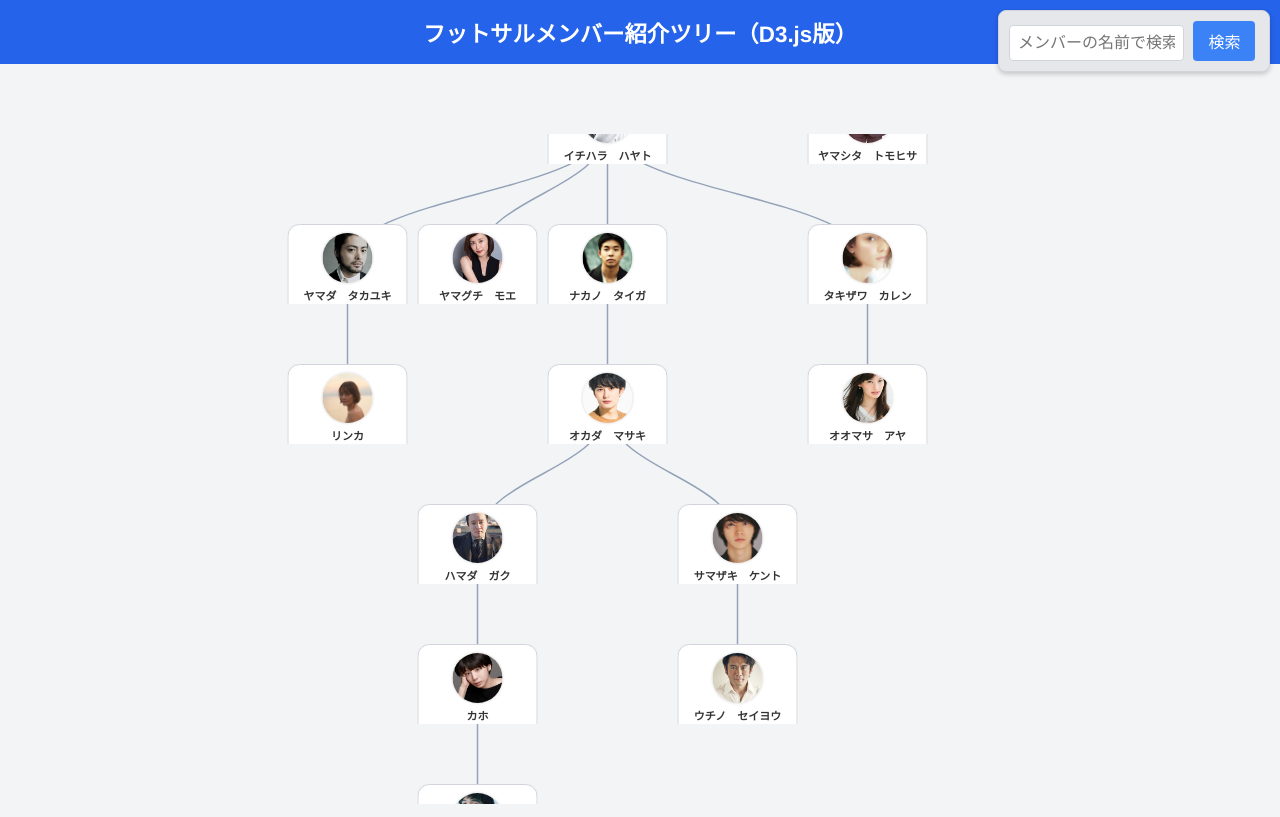
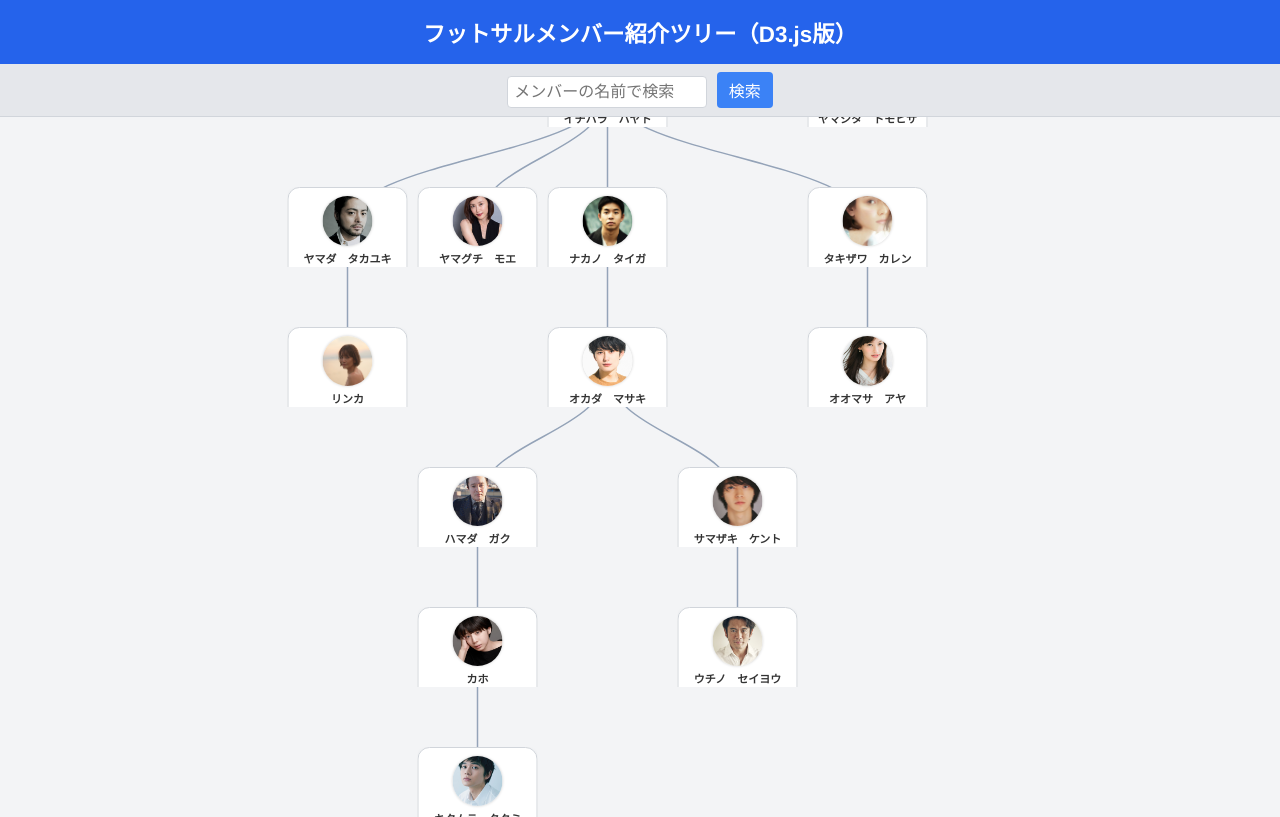
Before and after one commit to kzk-jp/Senju-Caribbeans, a plain HTML site: page index.html in a window 1280 px wide. Drawn offline with nearby package versions, Linux system fonts and the light colour scheme.

Commit message:
Update index.html

```diff
--- a/index.html
+++ b/index.html
@@ -25,32 +25,32 @@
 
         /* Search container styling */
         #search-container {
-            /* フローティング表示 */
-            position: fixed; /* 画面に固定 */
-            top: 10px; /* 上から10px */
-            right: 10px; /* 右から10px */
-            padding: 10px;
+            /* フローティング解除 */
+            position: static; /* 元の位置に戻す */
+            top: auto;
+            right: auto;
+            padding: 8px; /* 縦幅を小さくするためにpaddingを調整 */
             background-color: #e5e7eb; /* Tailwind gray-200 */
-            border: 1px solid #d1d5db; /* Tailwind gray-300 */
-            border-radius: 8px; /* 角を少し丸く */
-            z-index: 100; /* ツリーより前面に表示 */
-            box-shadow: 0 2px 5px rgba(0, 0, 0, 0.2); /* 影を追加 */
-            text-align: left; /* テキストを左寄せに */
-            width: 250px; /* 検索コンテナの幅 */
+            border-bottom: 1px solid #d1d5db; /* Tailwind gray-300 */
+            border-radius: 0; /* 角丸を解除 */
+            z-index: auto; /* z-indexを解除 */
+            box-shadow: none; /* 影を解除 */
+            text-align: center; /* 中央寄せに戻す */
+            width: auto; /* 幅の固定を解除 */
         }
 
         #search-container input[type="text"] {
-            padding: 8px;
+            padding: 6px; /* 入力フィールドのpaddingも小さく */
             margin-right: 5px;
             border: 1px solid #d1d5db;
             border-radius: 4px;
             font-size: 1rem;
-            width: calc(100% - 75px); /* ボタンの幅とマージンを考慮して計算 */
-            box-sizing: border-box; /* Paddingとborderを幅に含める */
+            width: 200px; /* 入力フィールドの幅を固定（必要に応じて調整）*/
+            box-sizing: border-box;
         }
 
         #search-container button {
-            padding: 8px 15px;
+            padding: 6px 12px; /* ボタンのpaddingも小さく */
             background-color: #3b82f6; /* Tailwind blue-500 */
             color: white;
             border: none;
@@ -67,9 +67,10 @@
         /* Search suggestions dropdown */
         #suggestions-list {
             position: absolute;
-            top: calc(100% + 5px); /* 検索コンテナの下に少し隙間を開けて配置 */
-            left: 0; /* コンテナの左端に合わせる */
-            width: 100%; /* コンテナの幅に合わせる */
+            top: calc(100% + 2px); /* 検索コンテナの下に少し隙間を開けて配置 */
+            left: 50%; /* 中央寄せ */
+            transform: translateX(-50%); /* 中央寄せ */
+            width: 200px; /* 入力フィールドの幅に合わせる */
             max-height: 150px; /* Limit height and add scroll */
             overflow-y: auto;
             background-color: white;
@@ -81,6 +82,7 @@
             text-align: left;
             box-shadow: 0 2px 4px rgba(0, 0, 0, 0.1);
             display: none; /* Hidden by default */
+            z-index: 10; /* ツリーより前面に表示 */
         }
 
         #suggestions-list li {
@@ -102,11 +104,10 @@
         /* Container for the chart, allows scrolling */
         #chart-container {
             width: 100%;
-            /* ヘッダーの高さだけ考慮 */
-            height: calc(100vh - 60px);
+            /* ヘッダーと検索バーの高さだけ考慮 */
+            height: calc(100vh - 60px - 40px); /* ヘッダー約60px, 検索バー約40px */
             overflow: hidden; /* Hide default scrollbars, D3 zoom handles pan */
-            /* 検索バーが重ならないように上部にパディングを追加 */
-            padding-top: 70px; /* 検索バーの高さ＋少しの隙間 */
+            padding-top: 0; /* パディングを解除 */
             box-sizing: border-box;
         }
 
@@ -527,8 +528,7 @@
                                 // Add highlight to the found node's SVG group element
                                 foundNodeElement.classed("node-highlight", true);
 
-                                // *** 自動移動のコードを削除 ***
-                                // 検索時の移動は行わない
+                                // *** 自動移動のコードは削除済み ***
                             } else {
                                 console.warn("Could not find SVG element in map for data:", foundNodeData);
                                 alert("検索されたメンバーのノード情報が見つかりませんでした。");
```
